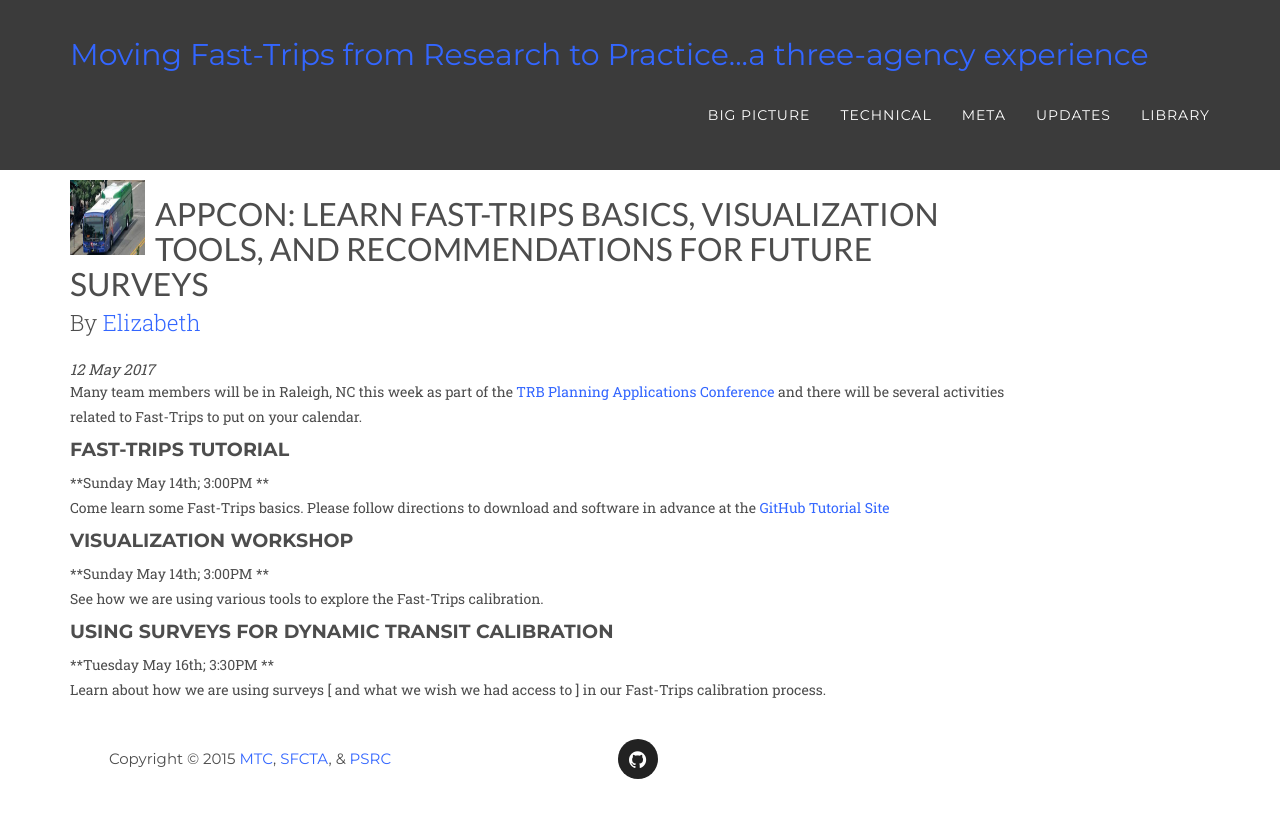
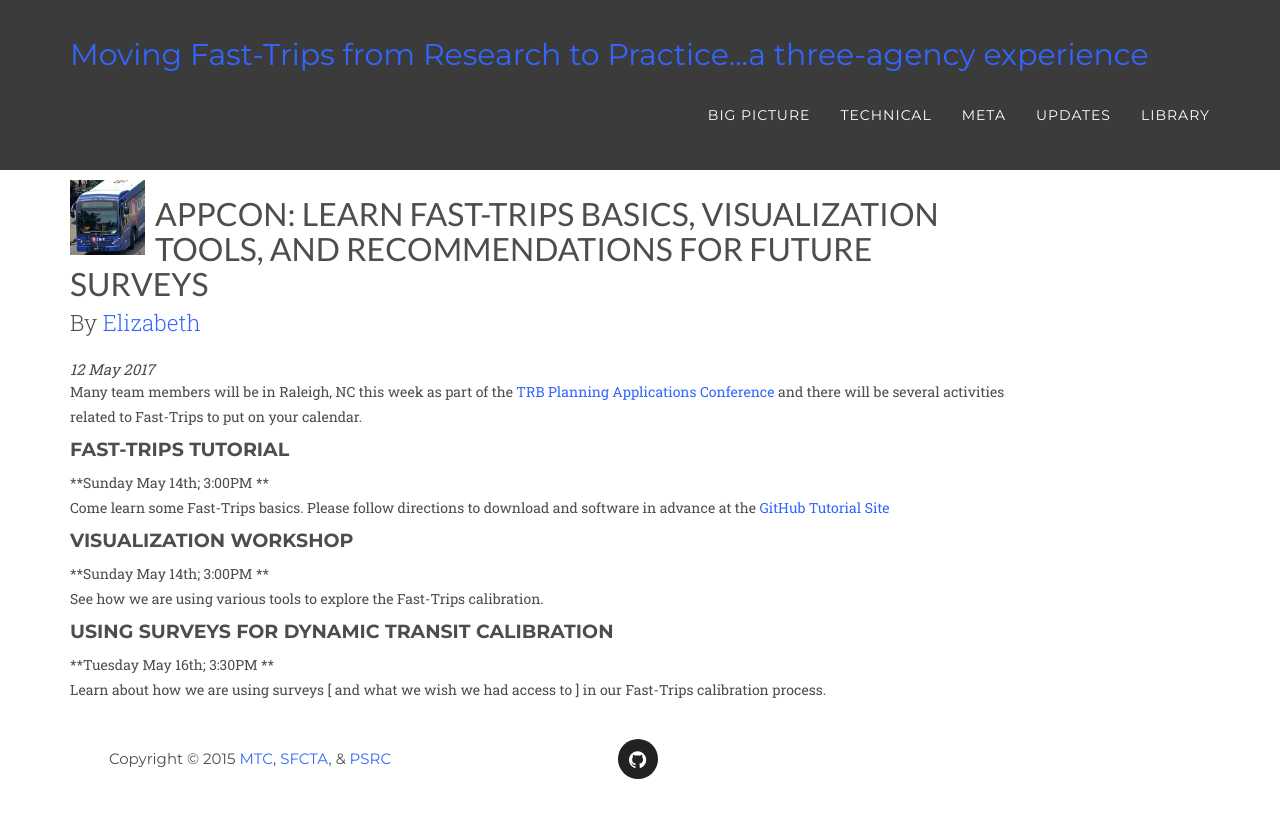
Before and after one commit to BayAreaMetro/fast-trips-project, a Jekyll site: the page built from _posts/2017-05-12-AppCon2017-Raleigh.md, in a window 1280 px wide. Shown: the top 818 px of the page. Built offline with Jekyll 4.4.1, drawn with Linux system fonts in a browser that asks for light colours; some web fonts are replaced; comment, search, counter and statistics services are not loaded.

Commit message:
Update picture

```diff
--- a/_posts/2017-05-12-AppCon2017-Raleigh.md
+++ b/_posts/2017-05-12-AppCon2017-Raleigh.md
@@ -1,7 +1,7 @@
 ---
 title: "AppCon: Learn Fast-Trips Basics, Visualization Tools, and Recommendations for Future Surveys"
 author: Elizabeth
-image: /img/posts/R-line.jpeg
+image: /img/posts/R-line.jpg
 comments: true---
 layout: post
 tags: [meta]
```
Also changed, not shown: img/posts/R-line.jpeg (deleted), img/posts/R-line.jpg (added).
